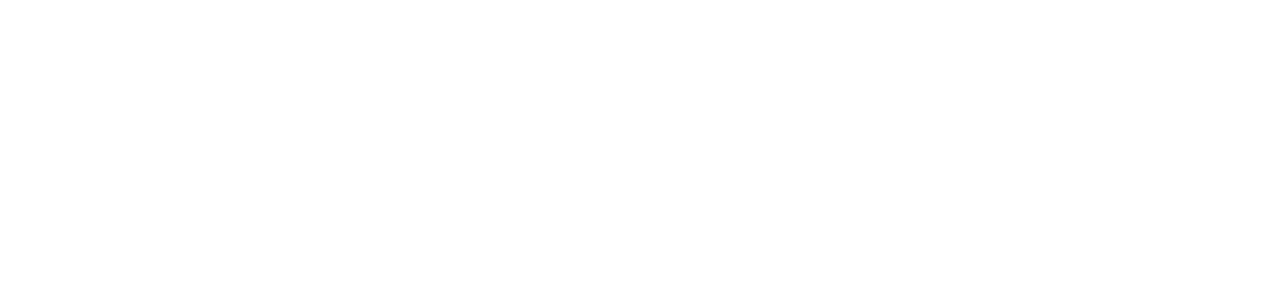
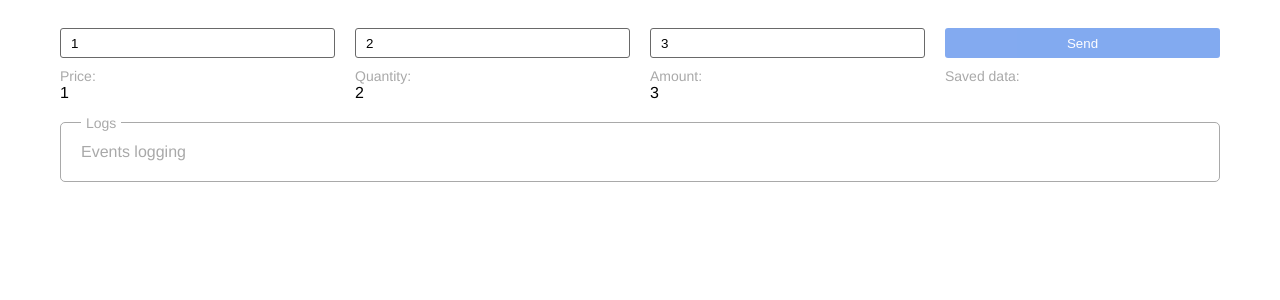
Before and after one commit to amalgama-web/chtest-vuex, a Vue app: page / in a window 1280 px wide. Shown: the top 300 px of the page. Built offline with nearby package versions, Linux system fonts and the light colour scheme.

Commit message:
form, mockApi, logs

```diff
--- a/src/App.vue
+++ b/src/App.vue
@@ -1,17 +1,179 @@
 <template>
-  <div id="app">
+    <div id="app" class="cart-form">
 
-  </div>
+        <div class="cart-form__inputs">
+
+            <div class="cart-form__col">
+                <input class="cart-form__input"
+                       type="text"
+                       :value="price"
+                       @input="updateField('price', $event.target.value)"
+                       placeholder="Price">
+                <div class="value-title">Price:</div>
+                <div>{{ price }}</div>
+            </div>
+
+            <div class="cart-form__col">
+                <input class="cart-form__input"
+                       type="text"
+                       :value="quantity"
+                       @input="updateField('quantity', $event.target.value)"
+                       placeholder="Quantity">
+                <div class="value-title">Quantity:</div>
+                <div>{{ quantity }}</div>
+            </div>
+
+            <div class="cart-form__col">
+                <input class="cart-form__input"
+                       type="text"
+                       :value="amount"
+                       @input="updateField('amount', $event.target.value)"
+                       placeholder="Amount">
+                <div class="value-title">Amount:</div>
+                <div>{{ amount }}</div>
+            </div>
+
+            <div class="cart-form__col">
+                <button class="cart-form__btn"
+                        @click="submitForm"
+                        :disabled="formInProcess"
+                >Send
+                </button>
+                <div class="value-title">Saved data:</div>
+                <div v-if="savedData" class="cart-form__code">{{ savedData }}</div>
+            </div>
+
+        </div>
+
+
+        <div class="cart-form__log">
+            <span class="cart-form__log-title">Logs</span>
+
+            <div v-if="logs.length">
+                <p v-for="(logItem, index) in logs"
+                   :key="index + logItem.message"
+                   :class="logItem.status ? logItem.status : ''"
+                >
+                    {{ logItem.message }}
+                </p>
+            </div>
+            <p v-else class="cart-form__log-placeholder">Events logging</p>
+        </div>
+    </div>
 </template>
 
 <script>
+// import HelloWorld from './components/HelloWorld.vue'
+
+let fieldModificationOrder = [
+    'price',
+    'quantity',
+    'amount',
+]
+
+function updateModificationOrder(fieldName) {
+    fieldModificationOrder = fieldModificationOrder.filter(item => item !== fieldName);
+    fieldModificationOrder.unshift(fieldName);
+    console.log(fieldModificationOrder)
+}
+
+function findEarlierModifiedFieldName() {
+    return fieldModificationOrder[2];
+}
+
+function mockApi({nonce, payload}) {
+    return new Promise((resolve, reject) => {
+        const isRequestSuccess = !(payload.amount % 2)
+        const response = {
+            success: isRequestSuccess,
+            data: isRequestSuccess ? JSON.stringify({
+                nonce,
+                ...payload
+            }) : null
+        };
+        setTimeout(() => {
+            if (isRequestSuccess) {
+                resolve(response)
+                return;
+            }
+            reject(response)
+        }, 1000);
+    })
+}
 
 export default {
-  name: 'App',
-  components: {
-  }
+    name: 'App',
+    data() {
+        return {
+            price: 1,
+            quantity: 2,
+            amount: 3,
+
+            logs: [],
+            nonce: 0,
+            formInProcess: false,
+            savedData: null
+        }
+    },
+    methods: {
+        updateField(fieldName, val) {
+            this[fieldName] = val;
+            updateModificationOrder(fieldName);
+            this.calcEarlierModifiedField();
+            this.addLog(`Input ${fieldName} was changed`);
+        },
+
+        calcEarlierModifiedField() {
+            const earlierModifiedFieldName = findEarlierModifiedFieldName();
+            this['calc_' + earlierModifiedFieldName]()
+        },
+
+        calc_price() {
+            this.price = this.amount / this.quantity
+        },
+        calc_quantity() {
+            this.quantity = this.amount / this.price
+        },
+        calc_amount() {
+            this.amount = this.price * this.quantity
+        },
+
+        addLog(message, status) {
+            this.logs.unshift({
+                message,
+                status
+            })
+        },
+
+        submitForm() {
+            this.addLog(`Send form data. Current saved data: ${this.savedData}`);
+            this.sendData();
+        },
+
+        sendData() {
+            this.formInProcess = true;
+            mockApi({
+                nonce: this.nonce++,
+                payload: {
+                    price: this.price,
+                    quantity: this.quantity,
+                    amount: this.amount
+                }
+            }).then(({data}) => {
+                this.savedData = data;
+                this.addLog(`Data saved successfully. New data: ${data}`, 'success')
+            }).catch(() => {
+                this.addLog(`Error. Try later...`, 'error')
+            }).finally(() => {
+                this.formInProcess = false;
+            })
+
+        }
+    },
+    components: {
+        // HelloWorld
+    }
 }
 </script>
 
-<style>
-</style>
+<style src="./styles/app.css"></style>
--- /dev/null
+++ b/src/styles/app.css
@@ -0,0 +1,118 @@
+* {
+    box-sizing: border-box;
+}
+
+.cart-form {
+    font-family: Helvetica, sans-serif;
+    max-width: 1200px;
+    margin: 0 auto;
+    padding: 20px;
+
+}
+
+.cart-form__inputs {
+    margin-bottom: 20px;
+    display: flex;
+    gap: 20px;
+}
+
+.cart-form__input {
+    display: flex;
+    flex: 0 1 100%;
+
+    width: 100%;
+    height: 30px;
+    margin-bottom: 10px;
+    padding: 0 10px;
+    border: 1px solid dimgray;
+    border-radius: 3px;
+}
+
+.cart-form__values {
+    display: flex;
+    gap: 20px;
+}
+
+.cart-form__col {
+    flex: 0 1 100%;
+    width: 25%;
+}
+
+.value-title {
+    color: darkgray;
+    font-size: 14px;
+}
+
+.cart-form__log {
+    position: relative;
+    border: 1px solid darkgrey;
+    border-radius: 5px;
+    margin: 20px 0;
+    padding: 20px;
+}
+
+.cart-form__log p {
+    margin: 0 0 10px;
+}
+
+.cart-form__log p:last-child {
+    margin: 0;
+}
+
+.cart-form__log-title {
+    position: absolute;
+    left: 20px;
+    top: -8px;
+    background-color: #fff;
+    padding: 0 5px;
+    font-size: 14px;
+    color: darkgray;
+}
+
+.cart-form__log-placeholder {
+    color: darkgray;
+    margin: 0;
+}
+
+.cart-form__btn {
+    height: 30px;
+    width: 100%;
+    margin-bottom: 10px;
+    cursor: pointer;
+    background-color: cornflowerblue;
+    opacity: .8;
+    border: none;
+    border-radius: 3px;
+    color: #fff;
+
+    &:hover {
+        opacity: 1;
+    }
+
+    &:active {
+        opacity: 0.9;
+    }
+
+    &:disabled {
+        cursor: wait;
+        opacity: .4;
+    }
+
+}
+
+.cart-form__code {
+    padding: 10px;
+    border-radius: 5px;
+    font-size: 14px;
+    color: indianred;
+    background-color: #ddd;
+    border: 1px solid #aaa;
+    word-wrap: break-word;
+}
+
+.success {
+    color: forestgreen;
+}
+.error {
+    color: indianred;
+}
```
